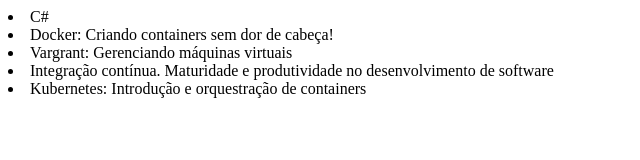
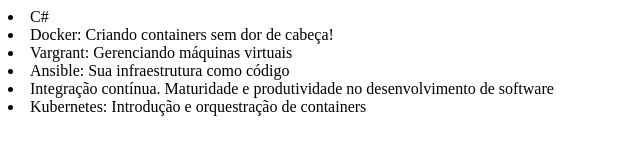
Before and after one commit to Mateus-MTS/alura-git, a plain HTML site: page index.html in a window 1280 px wide. Shown: the whole page, without its empty margins (0-640 px from the left). Drawn offline with Linux system fonts and the light colour scheme.

Commit message:
Alterando o nome do de Ansible

```diff
--- a/index.html
+++ b/index.html
@@ -10,6 +10,7 @@
     <li>C#</li>
     <li>Docker: Criando containers sem dor de cabeça!</li>
     <li>Vargrant: Gerenciando máquinas virtuais</li>
+    <li>Ansible: Sua infraestrutura como código</li>
     <li>Integração contínua. Maturidade e produtividade no desenvolvimento de software</li>
     <li>Kubernetes: Introdução e orquestração de containers</li>
 </body>
```
